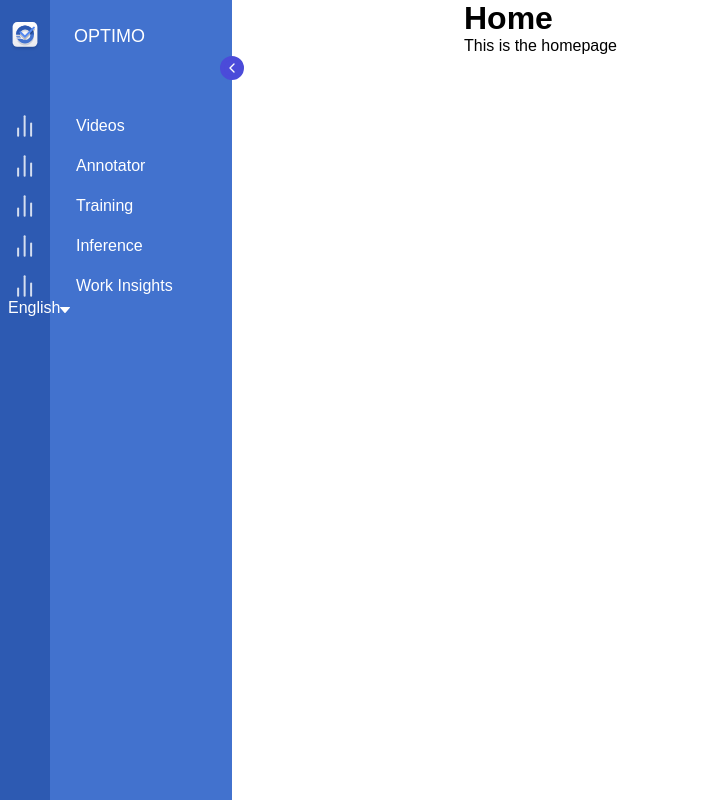
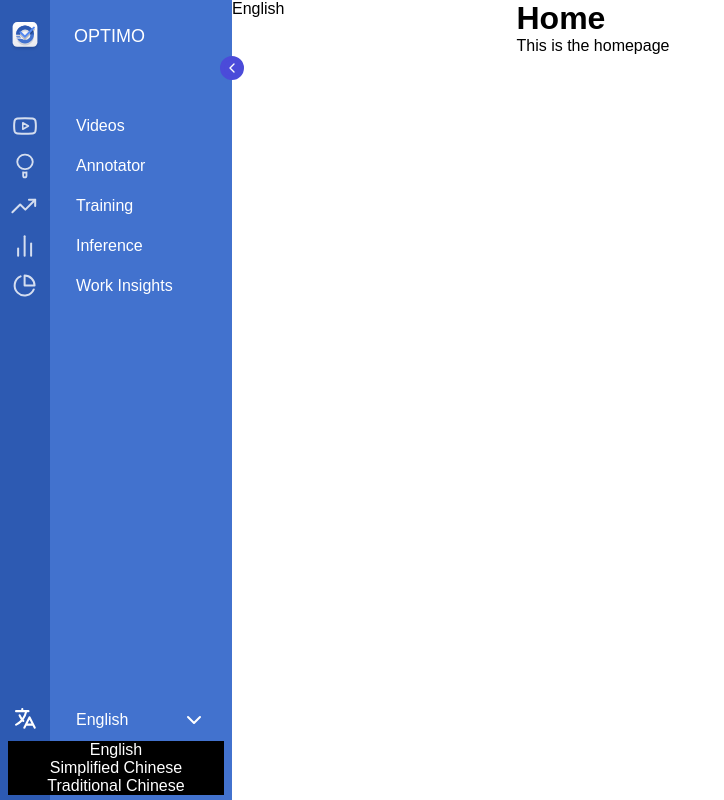
Before and after one commit to LovelyAndy/CollapsableSideMenu, a Vue app: page / in a window 1280 px wide. Shown: the whole page, without its empty margins (0-724 px from the left). Built offline with nearby package versions, Linux system fonts and the light colour scheme.

Commit message:
Dropdown added

```diff
--- a/src/App.vue
+++ b/src/App.vue
@@ -1,6 +1,7 @@
 <template>
   <div class="app">
-    <Sidebar />
+    <Sidebar @change="changeLanguage" />
+    {{ selectedLanguage }}
     <div :style="{ 'margin-left': sidebarWidth }">
       <router-view />
     </div>
@@ -8,8 +9,14 @@
 </template>
 
 <script lang="ts" setup>
+  import { ref } from "vue"
   import Sidebar from "./components/Sidebar.vue"
   import { sidebarWidth } from "./components/state"
+  const selectedLanguage = ref<String>("English")
+  function changeLanguage(lang: string) {
+    console.log(selectedLanguage.value)
+    selectedLanguage.value = lang
+  }
 </script>
 
 <style lang="sass">
--- a/src/assets/index.ts
+++ b/src/assets/index.ts
@@ -1,7 +1,15 @@
 import collapse from "./collapse.svg"
+import videosIcon from "./videos-icon.svg"
+import annotatorIcon from "./annotator-icon.svg"
+import trainingIcon from "./training-icon.svg"
 import inferenceIcon from "./inference-icon.svg"
+import workInsightsIcon from "./work-insights-icon.svg"
 
 export const icons = {
   collapse,
-  "inference-icon": inferenceIcon
+  "videos-icon": videosIcon,
+  "annotator-icon": annotatorIcon,
+  "training-icon": trainingIcon,
+  "inference-icon": inferenceIcon,
+  "work-insights-icon": workInsightsIcon
 }
--- a/src/components/Dropdown.vue
+++ b/src/components/Dropdown.vue
@@ -1,66 +1,86 @@
 <!-- eslint-disable vue/multi-word-component-names -->
 <template>
-  <div class="menu-item" @click="isOpen = !isOpen">
-    <a style="all: unset; color: #fff" href="#">
-      {{ title }}
-    </a>
-    <svg viewBox="0 0 1030 638" width="10">
-      <path
-        d="M1017 68L541 626q-11 12-26 12t-26-12L13 68Q-3 49 6 24.5T39 0h952q24 0 33 24.5t-7 43.5z"
-        fill="#FFF"
-      ></path>
-    </svg>
-    <!-- {{ isOpen }} -->
-    <!-- <div v-if="isOpen">
-      <div v-for="(item, i) in items" :key="i" class="menu-item">
-        <a :href="item.link">{{ item.title }}</a>
+  <div class="_custom-select" @blur="isOpen = false">
+    <div style="display: flex; justify-content: space-between" @click="isOpen = !isOpen">
+      <img style="width: 34px" class="_icon" src="../assets/languages-icon.svg" alt="" />
+      <div class="_selected-option">
+        <div :class="{ open: isOpen }">
+          {{ selected }}
+        </div>
+        <img class="_icon" src="../assets/chevron-down.svg" alt="" />
       </div>
-    </div> -->
-    <transition name="fade" appear>
-      <div v-if="isOpen" class="sub-menu">
-        <div v-for="(item, i) in items" :key="i" class="menu-item">
-          <a style="all: unset" :href="item.link">{{ item.title }}</a>
-        </div>
+    </div>
+    <div class="_options" :class="{ _hide: !isOpen }">
+      <div v-for="(option, i) of options" :key="i" @click="selectOption(option)">
+        {{ option }}
       </div>
-    </transition>
+    </div>
   </div>
 </template>
 
 <script lang="ts" setup>
   import { PropType, ref } from "vue"
-  const props = defineProps({ title: { type: String }, items: { type: Array as PropType<any> } })
+  const props = defineProps({
+    options: { type: Array as PropType<string[]>, required: true },
+    default: { type: String, required: true }
+  })
+  const emit = defineEmits(["input"])
+  const selected = ref(props.default ? props.default : props.options.length > 0 ? props.options[0] : null)
+  const isOpen = ref(true)
 
-  const isOpen = ref(false)
+  function selectOption(_option: any) {
+    console.log(`_option → `, _option)
+    selected.value = _option
+    isOpen.value = false
+    emit("input", _option)
+  }
 </script>
 
-<style>
-  nav .menu-item svg {
-    width: 10px;
-    margin-left: 10px;
-  }
-  nav .menu-item .sub-menu {
-    position: absolute;
-    /* background-color: #222; */
-    top: calc(50%);
-    /* left: 50%; */
-    transform: translateY(-100%);
-    width: max-content;
-  }
-  /* nav .menu-item .sub-menu {
-    position: absolute;
-    background-color: #222;
-    top: calc(100% + 18px);
-    left: 50%;
-    transform: translateX(-50%);
-    width: max-content;
-    border-radius: 0px 0px 16px 16px;
-  } */
-  .fade-enter-active,
-  .fade-leave-active {
-    transition: all 0.5s ease-in-out;
-  }
-  .fade-enter,
-  .fade-leave-to {
-    opacity: 0;
-  }
+<style lang="sass">
+  ._custom-select
+    position: relative
+    width: 100%
+    text-align: left
+    outline: none
+    // background: #000
+    font-size: 16px
+    border-radius: 6px
+    &:hover
+      ._icon,
+      ._selected-option
+        background-color: var(--sidebar-item-hover)
+  ._selected-option
+    flex: 1
+    display: flex
+    justify-content: space-between
+    // background: red
+    margin-left: 1rem
+    text-align: left
+    border-radius: 6px
+    padding: 8px 18px
+    cursor: pointer
+    user-select: none
+    line-height: 26px
+  ._icon
+    width: 24px
+    border-radius: 6px
+
+  ._options
+    position: absolute
+    left: 0
+    right: 0
+    z-index: 1
+    font-size: 16px
+    > *
+      // padding-left: 1em
+      text-align: center
+      cursor: pointer
+      user-select: none
+      background: #000
+
+  ._custom-select ._options div:hover
+    background-color: var( --sidebar-item-hover)
+
+  ._hide
+    display: none
 </style>
--- a/src/components/Sidebar.vue
+++ b/src/components/Sidebar.vue
@@ -6,7 +6,10 @@
   export default {
     components: { SidebarLink, Dropdown },
     setup() {
-      return { collapsed, toggleSidebar, sidebarWidth }
+      function changeLang(lang: any) {
+        console.log(`lang → `, lang)
+      }
+      return { collapsed, toggleSidebar, sidebarWidth, changeLang }
     }
   }
 </script>
@@ -24,15 +27,19 @@
     </router-link>
 
     <div class="_sidebar-links">
-      <SidebarLink to="/videos" icon="inference-icon" label="Videos" />
-      <SidebarLink to="/annotator" icon="inference-icon" label="Annotator" />
-      <SidebarLink to="/training" icon="inference-icon" label="Training" />
+      <SidebarLink to="/videos" icon="videos-icon" label="Videos" />
+      <SidebarLink to="/annotator" icon="annotator-icon" label="Annotator" />
+      <SidebarLink to="/training" icon="training-icon" label="Training" />
       <SidebarLink to="/inference" icon="inference-icon" label="Inference" />
-      <SidebarLink to="/work-insights" icon="inference-icon" label="Work Insights" />
+      <SidebarLink to="/work-insights" icon="work-insights-icon" label="Work Insights" />
     </div>
-    <div>
-      <Dropdown title="English" :items="[{ title: Chinese, link: '#' }]" />
-      <!-- <Dropdown /> -->
+    <div style="margin-top: 50vh">
+      <Dropdown
+        tabindex="0"
+        :options="['English', 'Simplified Chinese', 'Traditional Chinese']"
+        :default="English"
+        @input="changeLang()"
+      />
     </div>
   </div>
 </template>
@@ -91,6 +98,7 @@
     border: 0.25em solid #4b4bd9
     border-radius: 50%
     text-align: center
+    cursor: pointer
     // padding: 0.75em
     // background: #4b4bd9
     // border-radius: 50%
--- a/src/components/SidebarLink.vue
+++ b/src/components/SidebarLink.vue
@@ -21,10 +21,7 @@
 
 <template>
   <router-link :to="to" class="_link" :class="{ active: isActive }">
-    <img class="_icon" :src="icons[icon]" alt="" />
-    <!-- <img :src="`../assets/${icon}.svg`" alt="" :class="icon" /> -->
-    <!-- <img src="../assets/videos-icon.svg" alt="" class="_icon" /> -->
-    <!-- <i class="icon" :class="icon" /> -->
+    <img class="_icon" :src="icons[icon]" :alt="`${icon}`" />
     <transition name="fade">
       <div v-if="!collapsed" class="_tab-label">{{ label }}</div>
     </transition>
@@ -52,6 +49,7 @@
     height: 1.5em
     color: white
     text-decoration: none
+    white-space: nowrap
     &:hover
       ._icon,
       ._tab-label
```
Also changed, not shown: src/components/DropdownItem.vue (deleted, +0 -63 lines), src/components/DropdownV2.vue (added, +85 -0 lines), src/assets/languages-icon.svg (added), src/assets/languages.svg (deleted).
